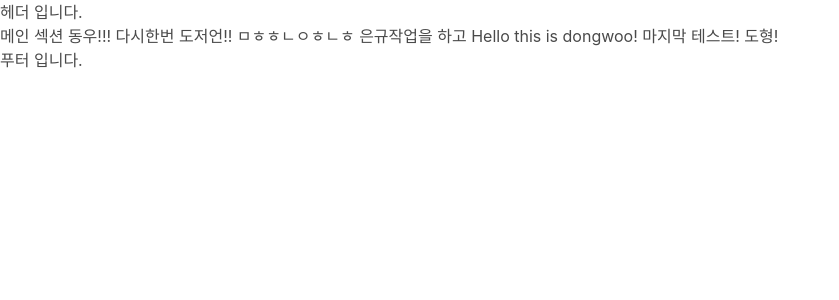
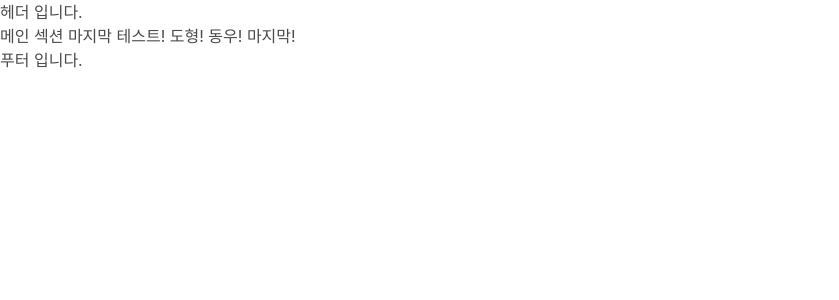
Before and after one commit to leubenia/gonwed, a Flask app: page / in a window 1280 px wide. Shown: the top 300 px of the page, without its empty margins (0-839 px from the left). Run offline with Flask 2, Linux system fonts and the light colour scheme; some libraries are stand-ins or nearby versions.

Commit message:
Update index.html
test

```diff
--- a/templates/index.html
+++ b/templates/index.html
@@ -65,12 +65,9 @@
         <section>
             <div>
                 메인 섹션
-                동우!!!
-                다시한번 도저언!! ㅁㅎㅎㄴㅇㅎㄴㅎ
-                은규작업을 하고
-                Hello this is dongwoo!
                 마지막 테스트!
                 도형!
+                동우! 마지막!
             </div>
         </section>
 
```
